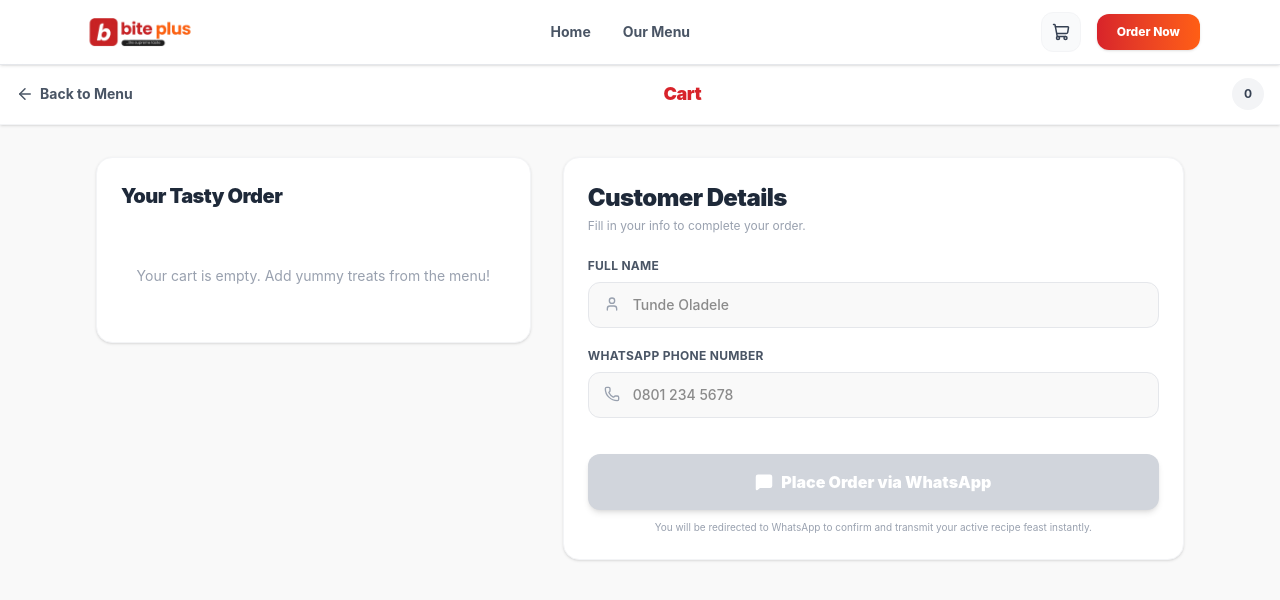
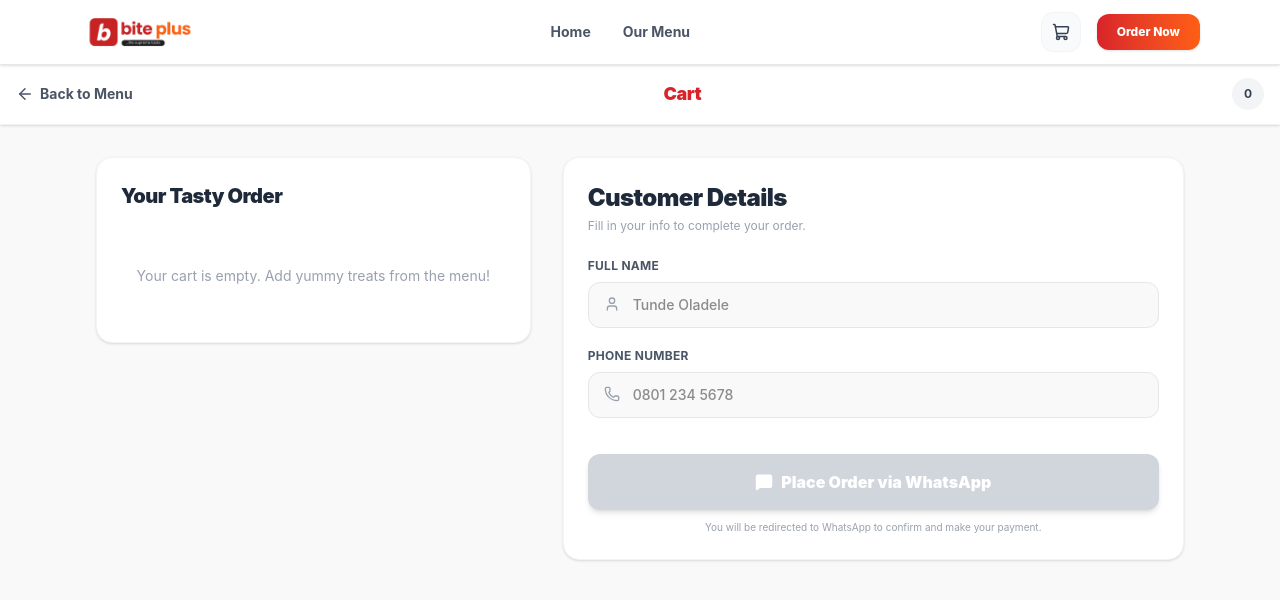
Before and after one commit to SIYD-TECH/biteplus, a React (Vite) app: page /cart in a window 1280 px wide. Shown: the top 600 px of the page. Built offline with nearby package versions, Linux system fonts and the light colour scheme.

Commit message:
feat: clean up comments and improve label text in Checkout component

```diff
--- a/src/pages/Checkout.jsx
+++ b/src/pages/Checkout.jsx
@@ -19,7 +19,6 @@ export default function Checkout({
   selectedLocation = "Ogbomoso",
   onOrderPlaced = () => {},
 }) {
-  // Form input states
   const [formData, setFormData] = useState({
     fullName: "",
     address: "",
@@ -27,10 +26,8 @@ export default function Checkout({
     specialInstructions: "",
   });
 
-  // Mobile order summary accordion state
   const [isSummaryOpen, setIsSummaryOpen] = useState(true);
 
-  // Price calculations
   const subtotal = cart.reduce(
     (sum, item) => sum + item.price * item.quantity,
     0,
@@ -46,7 +43,6 @@ export default function Checkout({
     setFormData((prev) => ({ ...prev, [name]: value }));
   };
 
-  // Construct WhatsApp payload and redirect
   const handlePlaceOrder = (e) => {
     e.preventDefault();
     if (cart.length === 0) return alert("Your cart is empty!");
@@ -320,10 +316,9 @@ export default function Checkout({
                 </div>
               </div>
 
-              {/* INPUT field 3: WhatsApp Phone */}
               <div>
                 <label className="block text-xs font-bold text-gray-600 uppercase tracking-wide mb-2">
-                  WhatsApp Phone Number
+                  Phone Number
                 </label>
                 <div className="relative">
                   <Phone
@@ -354,8 +349,7 @@ export default function Checkout({
                   Place Order via WhatsApp
                 </button>
                 <p className="text-center text-[10px] text-gray-400 mt-2.5">
-                  You will be redirected to WhatsApp to confirm and transmit
-                  your active recipe feast instantly.
+                  You will be redirected to WhatsApp to confirm and make your payment.
                 </p>
               </div>
             </form>
```
